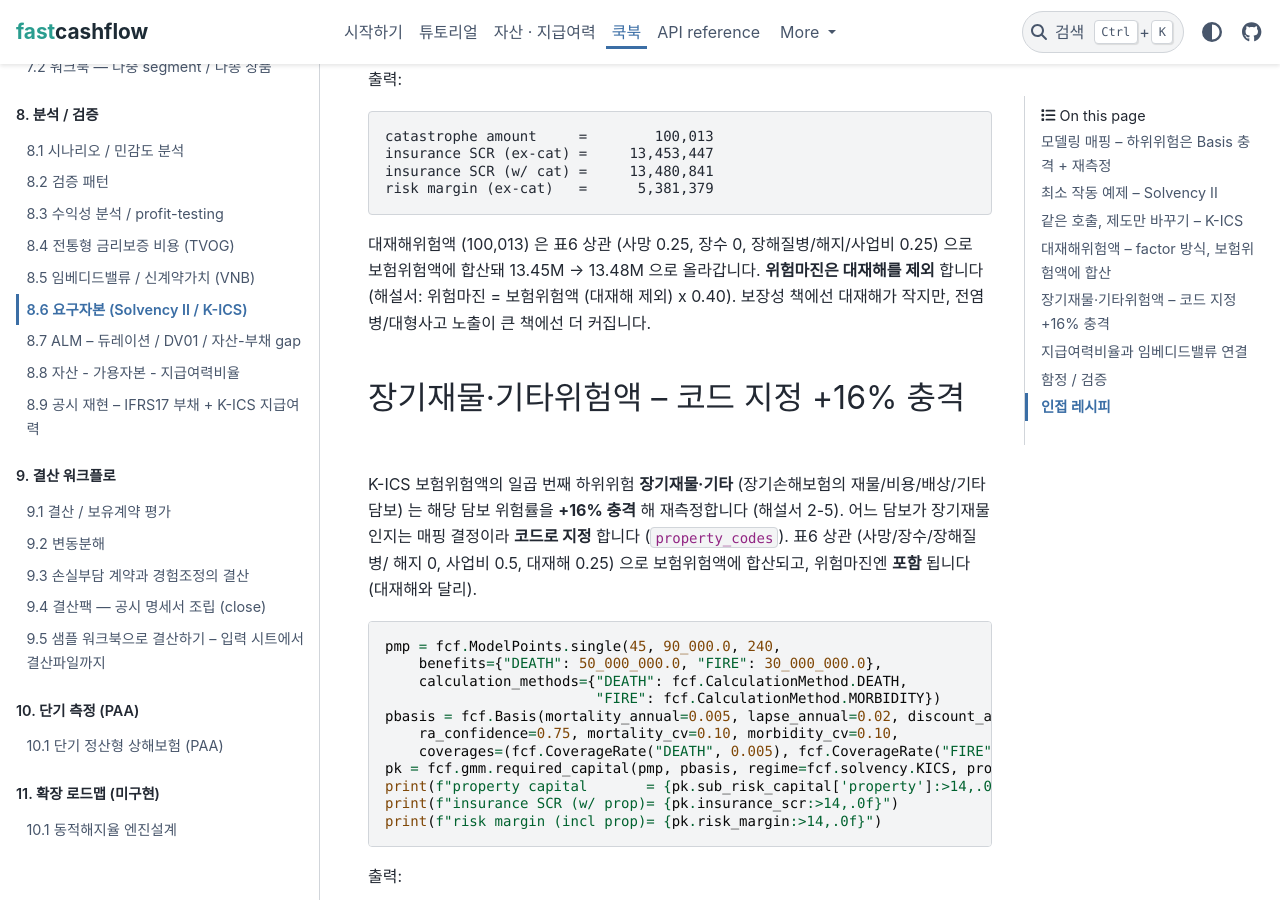
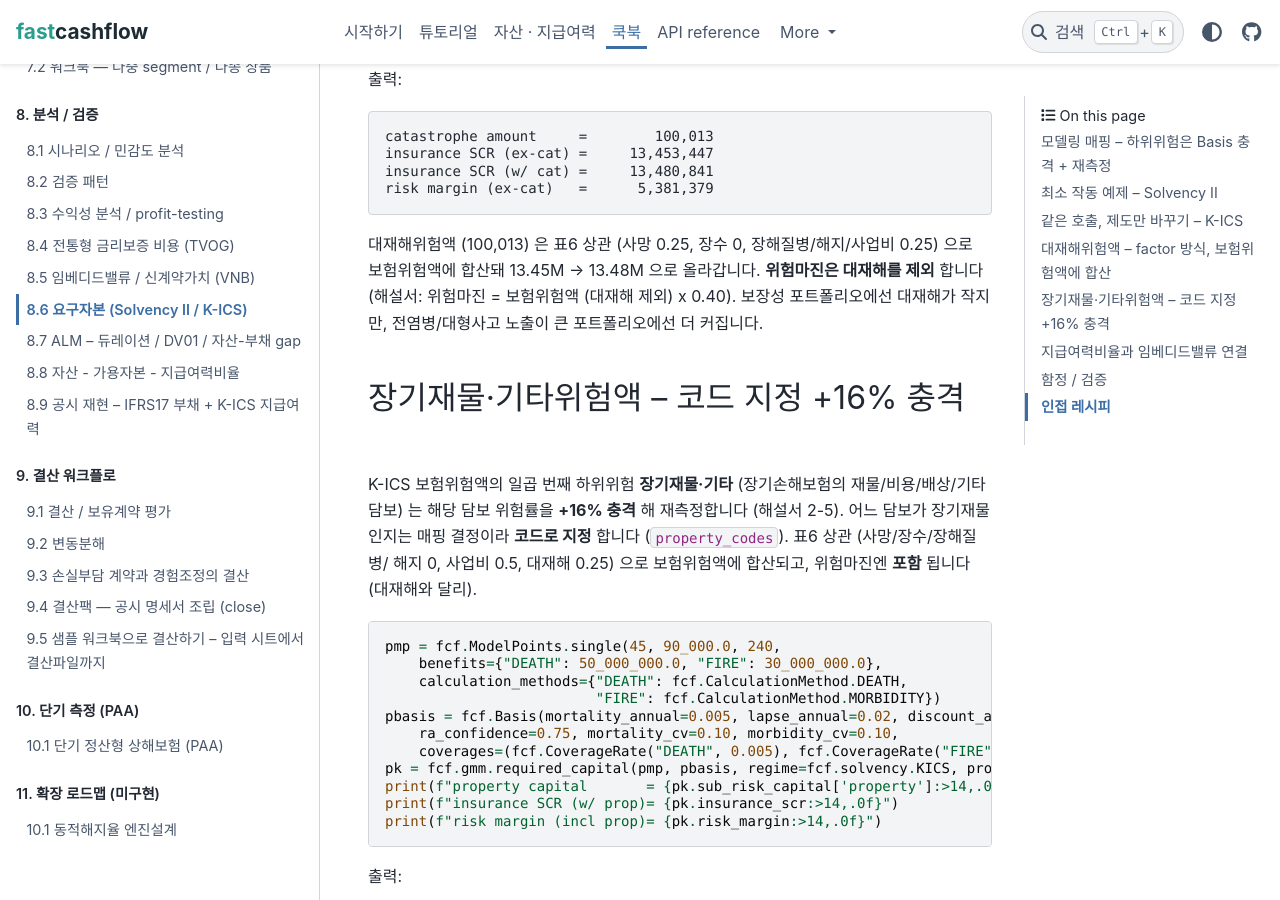
Before and after one commit to seokhoonj/fastcashflow, a Sphinx documentation site: the page built from docs/cookbook/workflow/required-capital.md, in a window 1280 px wide and 900 px high, scrolled down 3191 px. Built offline with Sphinx 7.4.7 and the PyData theme 0.15.4, drawn with Linux system fonts in a browser that asks for light colours; some of the changed text lies outside the part shown.

Commit message:
docs: render an insurance book of business as 포트폴리오 in Korean prose, not the literal 책

```diff
--- a/docs/cookbook/workflow/required-capital.md
+++ b/docs/cookbook/workflow/required-capital.md
@@ -156,8 +156,8 @@ risk margin (ex-cat)   =      5,381,379
 
 대재해위험액 (100,013) 은 표6 상관 (사망 0.25, 장수 0, 장해질병/해지/사업비 0.25) 으로
 보험위험액에 합산돼 13.45M -> 13.48M 으로 올라갑니다. **위험마진은 대재해를 제외** 합니다
-(해설서: 위험마진 = 보험위험액 (대재해 제외) x 0.40). 보장성 책에선 대재해가 작지만,
-전염병/대형사고 노출이 큰 책에선 더 커집니다.
+(해설서: 위험마진 = 보험위험액 (대재해 제외) x 0.40). 보장성 포트폴리오에선 대재해가 작지만,
+전염병/대형사고 노출이 큰 포트폴리오에선 더 커집니다.
 
 ## 장기재물·기타위험액 -- 코드 지정 +16% 충격
 
@@ -218,7 +218,7 @@ frictional_spread=basis.cost_of_capital_rate)` 로 요구자본 보유비용을
 
 - **부채측만 (v1)** -- 자산측 시장위험 (주식·부동산·신용), 가용자본, 운영위험은 자산
   모델이 필요해 범위 밖. `ratio` 의 가용자본은 사용자 입력이고, 자산위험이 큰
-  책 (book) 에서는 비율의 상한입니다.
+  포트폴리오에서는 비율의 상한입니다.
 - **대재해 제외** -- SII 대재해 (+0.15%p) 는 v1 대칭을 위해 뺐고 (additive 변형으로 추가
   가능), K-ICS 대재해는 가입금액 factor (ΔBEL 아님) 라 엔진 밖입니다.
 - **SII 장해 간이** -- +25% 단일 (원문 +35% 1년차 / +25% 이후 / 회복률 -20% 의 정상
```
Also changed, not shown: docs/cookbook/account/universal-life.md (+2 -2 lines), docs/cookbook/workflow/profit-testing.md (+1 -1 lines), docs/cookbook/workflow/solvency-balance-sheet.md (+2 -2 lines), docs/solvency/05-solvency-ratio.md (+1 -1 lines).
